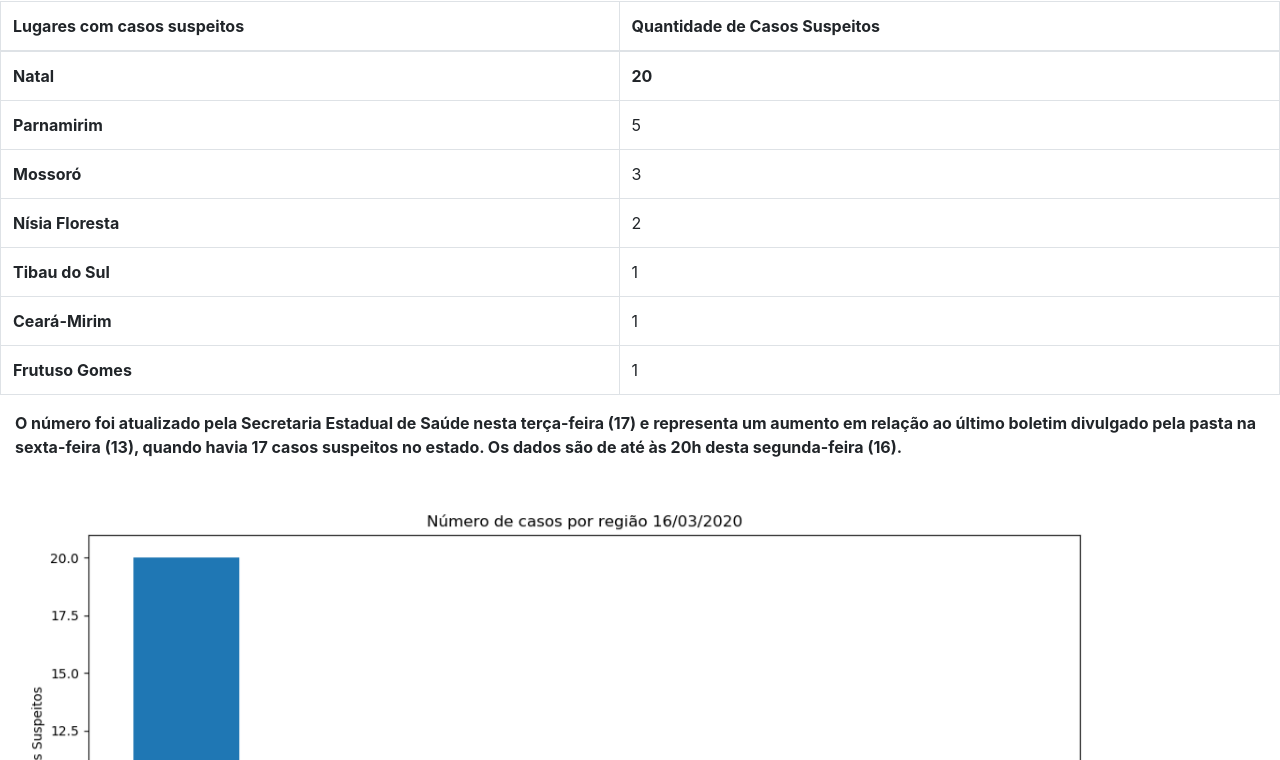
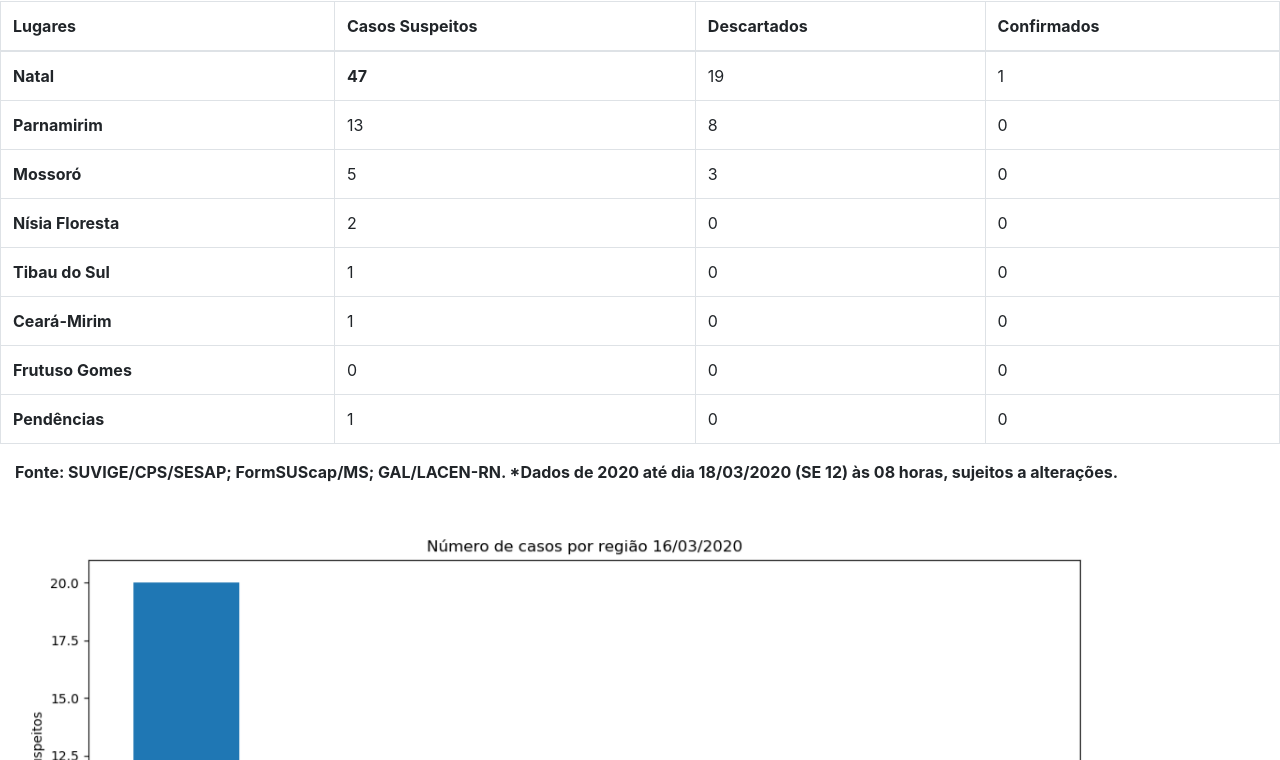
Before and after one commit to samsepiol1/samsepiol1.github.io, a plain HTML site: page index.html in a window 1280 px wide. Shown: the part 232-992 px from the top of the page. Drawn offline with nearby package versions, Linux system fonts and the light colour scheme; some packages are replaced by stand-ins of ours.

Commit message:
Update index.html

```diff
--- a/index.html
+++ b/index.html
@@ -54,7 +54,7 @@
         <tr>
           <th scope="row">108</th>
           <td colspan="1">1</td>
-          <td colspan="1">22</td>
+          <td colspan="1">21</td>
           <td colspan="1">0</td>
 
 
@@ -76,47 +76,78 @@
     <table class="table table-bordered">
         <thead>
           <tr>
-            <th scope="col">Lugares com casos suspeitos</th>
+            <th scope="col">Lugares</th>
 
-            <th scope="col">Quantidade de Casos Suspeitos</th>
+            <th scope="col">Casos Suspeitos</th>
+
+            <th scope="col">Descartados</th>
+
+            <th scope="col">Confirmados</th>
+
 
           </tr>
         </thead>
         <tbody>
           <tr>
             <th scope="row">Natal</th>
-            <th scope="row">20</th>
+            <th scope="row">47</th>
+            <td>19</td>
+            <td>1</td>
 
 
           </tr>
           <tr>
             <th scope="row">Parnamirim</th>
-            <td>5</td>
+            <td>13</td>
+            <td>8</td>
+            <td>0</td>
 
 
           </tr>
           <tr>
             <th scope="row">Mossoró</th>
-            <td colspan="2">3</td>
+            <td>5</td>
+            <td>3</td>
+            <td>0</td>
 
           </tr>
           <th scope="row">Nísia Floresta</th>
-            <td colspan="2">2</td>
+            <td>2</td>
+            <td>0</td>
+            <td>0</td>
           <tr>
             <th scope="row">Tibau do Sul</th>
-            <td colspan="2">1</td>
+            <td>1</td>
+            <td>0</td>
+            <td>0</td>
+
+
           </tr>
           <tr>
             <th scope="row">Ceará-Mirim</th>
-            <td colspan="2">1</td>
+            <td>1</td>
+            <td>0</td>
+            <td>0</td>
           </tr>
           <tr>
             <th scope="row">Frutuso Gomes</th>
-            <td colspan="2">1</td>
+            <td>0</td>
+            <td>0</td>
+            <td>0</td>
+
+
+
           </tr>
+          <tr>
+          <th scope="row">Pendências</th>
+            <td>1</td>
+            <td>0</td>
+            <td>0</td>
+            </tr>
         </tbody>
       </table>
-      <div class="container-fluid"> <b>O número foi atualizado pela Secretaria Estadual de Saúde nesta terça-feira (17) e representa um aumento em relação ao último boletim divulgado pela pasta na sexta-feira (13), quando havia 17 casos suspeitos no estado. Os dados são de até às 20h desta segunda-feira (16).</b><br>
+      <div class="container-fluid"> <b>Fonte: SUVIGE/CPS/SESAP; FormSUScap/MS; GAL/LACEN-RN. *Dados de 2020 até dia 18/03/2020 (SE 12) às 08
+        horas, sujeitos a alterações.</b><br>
     </div>
     <div id="carouselExampleInterval" class="carousel slide" data-ride="carousel">
       <div class="carousel-inner">
@@ -163,6 +194,7 @@
             <li class="list-group-item">CAERN - Atedimento Presencial Reduzido</li>
             <li class="list-group-item">DETRAN - Entregas de CNH e CRVL suspensas por 30 dias</li>
             <li class="list-group-item">Linhas de Ônibus - Em atividade</li>
+            <li class="list-group-item">Ônibus Circular UFRN - Suspenso</li>
             <li class="list-group-item">Shoppings - Horário de Funcionamento Reduzido</li>
             <li class="list-group-item">Centrais do Cidadão - Fichas reduzidas e Mudanças de Horário</li>
           </ul>
```
